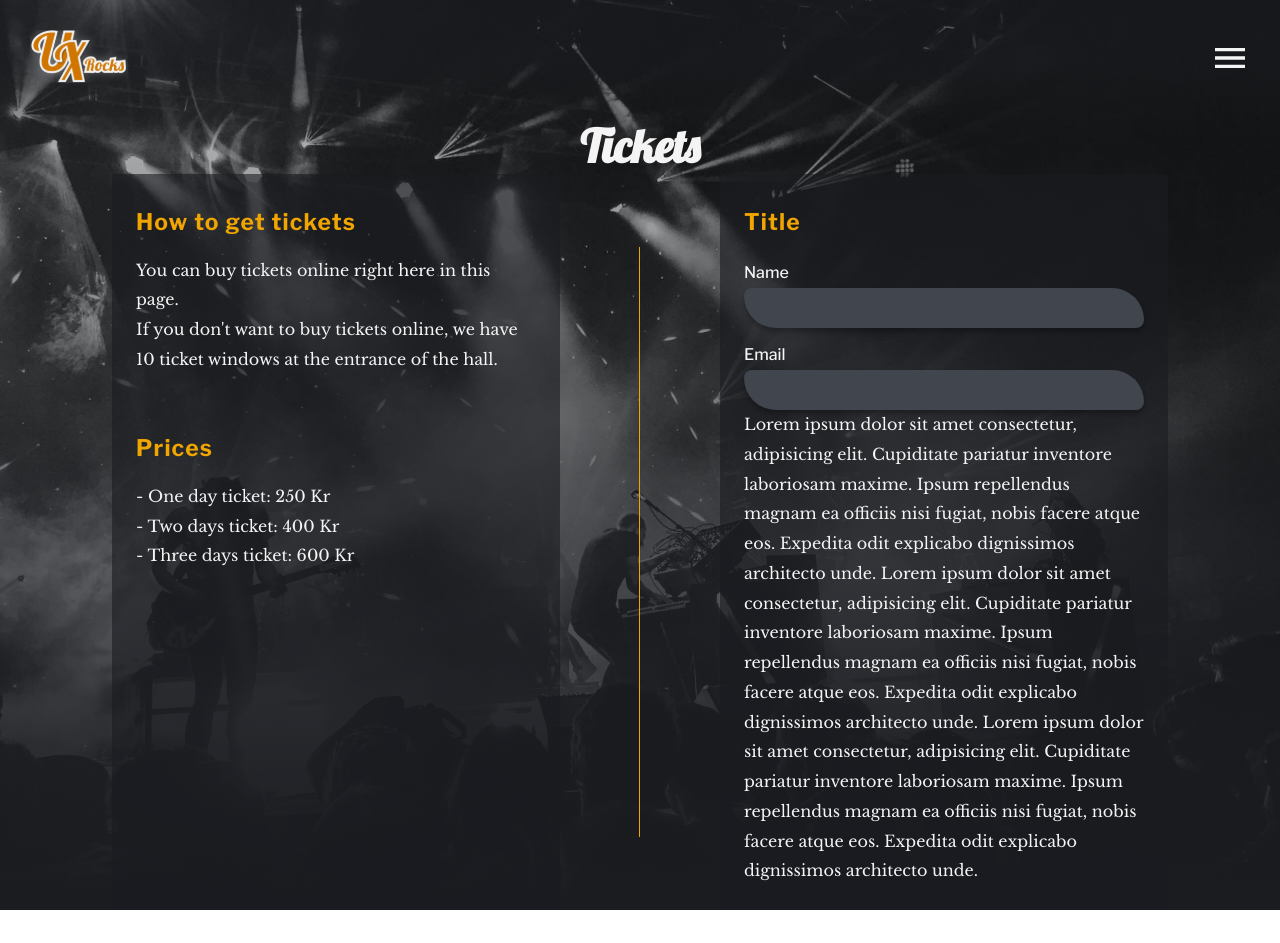
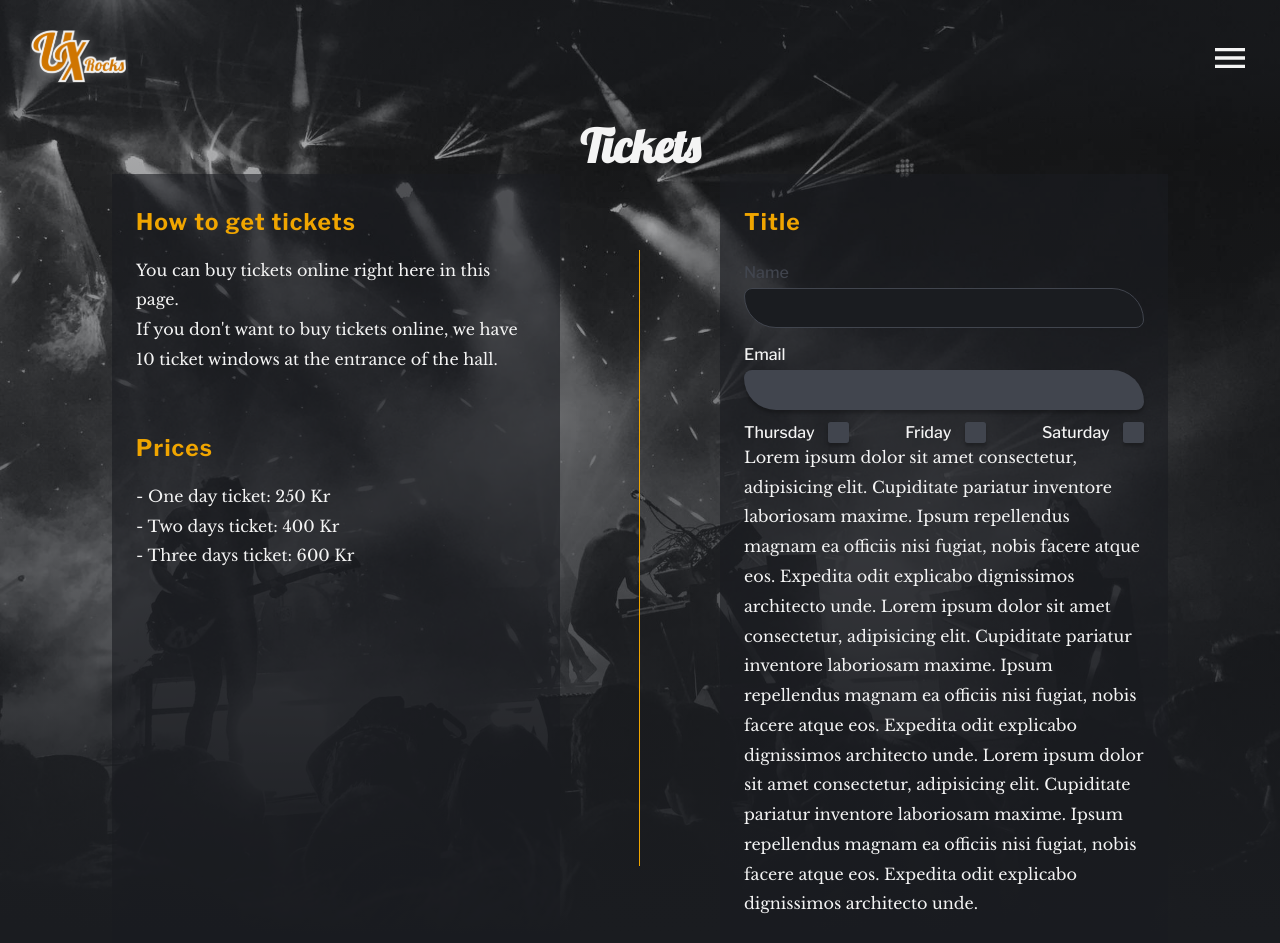
Before and after one commit to jensengbg-christian-mosciatti/ux-rocks, a Vue app: page /#/tickets in a window 1280 px wide. Before the commit the page ends 910 px from the top, so only its background shows below. Built offline with nearby package versions, Linux system fonts and the light colour scheme.

Commit message:
Finished input checkbox, small adjustments on _variables

```diff
--- /dev/null
+++ b/src/components/InputCheckbox.vue
@@ -0,0 +1,113 @@
+<template>
+  <div class="inputContainer">
+    <input :disabled="disabled" type="checkbox" :name="label" :id="label" />
+    <label :for="label"
+      >{{ label }}<span class="checkmark">&#8515;</span></label
+    >
+  </div>
+</template>
+
+<script>
+export default {
+  props: {
+    label: String,
+    disabled: Boolean,
+  },
+}
+</script>
+
+<style lang="scss" scoped>
+.inputContainer {
+  display: inline-flex;
+  flex-direction: row-reverse;
+  justify-content: flex-end;
+  align-items: center;
+  margin-top: $margin-v-inputfield;
+  // margin-left: $margin-h-inputfield;
+  // margin-right: $margin-h-inputfield;
+}
+
+label {
+  position: relative;
+  color: $white;
+  font-family: $font-input;
+}
+
+.checkmark {
+  visibility: hidden;
+  position: absolute;
+  right: -0.8em;
+  top: -0.2em;
+  width: 0;
+  height: 0;
+  user-select: none;
+
+  font-family: $font-input;
+  font-size: 2em;
+  line-height: 0.4em;
+  color: $white;
+  text-shadow: 0 0 0.3em $white;
+  transform: rotate(45deg);
+}
+
+input {
+  margin-left: 1em;
+  width: 1.57em;
+  height: 1.57em;
+  appearance: none;
+  outline: none;
+  background-color: $dark-grey;
+
+  border-radius: 0.2em;
+  border: 2px solid $dark-grey;
+
+  box-shadow: $drop-shadow;
+  color: $white;
+
+  &:focus {
+    box-shadow: $focus-glow-input;
+    border: 2px solid $white;
+  }
+  &:focus + label {
+    text-shadow: 0 0 0.2em $white;
+  }
+  &:checked ~ label .checkmark {
+    visibility: visible;
+  }
+
+  &:disabled {
+    background-color: $black;
+    // border: 2px solid $dark-grey;
+  }
+  &:disabled + label {
+    color: $dark-grey;
+  }
+}
+// input {
+//   background-color: $dark-grey;
+//   height: $input-height;
+//   border-radius: $input-br;
+//   border: none;
+//   box-shadow: $drop-shadow;
+//   color: $white;
+//   font-family: $font-input;
+//   outline-style: none;
+//   padding-left: 2.5em;
+//   padding-right: 2.5em;
+//   width: 100%;
+
+//   &:focus {
+//     box-shadow: $focus-glow-input;
+//   }
+
+//   &:disabled {
+//     background-color: $black;
+//     color: $dark-grey;
+//     box-shadow: none;
+//     border-color: $dark-grey;
+//     border-width: 1px;
+//     border-style: solid;
+//     cursor: auto;
+//   }
+// }
+</style>
--- a/src/components/TicketShop.vue
+++ b/src/components/TicketShop.vue
@@ -1,15 +1,22 @@
 <template>
   <div>
-    <Input class="input inputName" label="Name" />
+    <Input disabled="true" class="input inputName" label="Name" />
     <Input class="input inputEmail" label="Email" />
+    <div class="cb-cont">
+      <InputChckBox class="inputCb" label="Thursday" />
+      <InputChckBox class="inputCb" label="Friday" />
+      <InputChckBox class="inputCb" label="Saturday" />
+    </div>
   </div>
 </template>
 
 <script>
 import Input from './InputField'
+import InputChckBox from './InputCheckbox'
 export default {
   components: {
     Input,
+    InputChckBox,
   },
 }
 </script>
@@ -19,4 +26,10 @@ export default {
   margin-left: 0;
   margin-right: 0;
 }
+
+.cb-cont {
+  display: flex;
+  flex-direction: row;
+  justify-content: space-between;
+}
 </style>
--- a/src/styles/_general.scss
+++ b/src/styles/_general.scss
@@ -57,6 +57,6 @@ p {
 }
 
 input {
-  font-family: $font-text;
+  font-family: $font-input;
   line-height: 1.63em;
 }
--- a/src/styles/_variables.scss
+++ b/src/styles/_variables.scss
@@ -42,9 +42,9 @@ $input-height: 40px;
 $input-br: 10px 40px;
 
 //*SHADOW
-$drop-shadow: 0px 4px 4px rgba(0, 0, 0, 0.25);
-$hover-glow: 0px 0px 8px 4px rgba(240, 165, 0, 0.78);
-$focus-glow-input: 0px 0px 8px 4px #f4f4f4;
+$drop-shadow: 0 0.25em 0.25em rgba(0, 0, 0, 0.25);
+$hover-glow: 0 0 0.5em 0.25em rgba(240, 165, 0, 0.78);
+$focus-glow-input: 0 0 0.5em 0.25em #f4f4f4;
 $radial_shadow: radial-gradient(
   circle,
   rgba(26, 28, 32, 0.33) 20%,
```
Also changed, not shown: src/components/inputCheckbox.vue (deleted).
